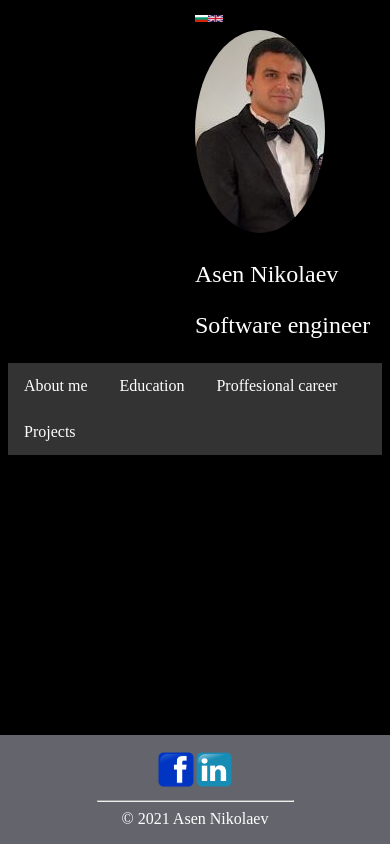
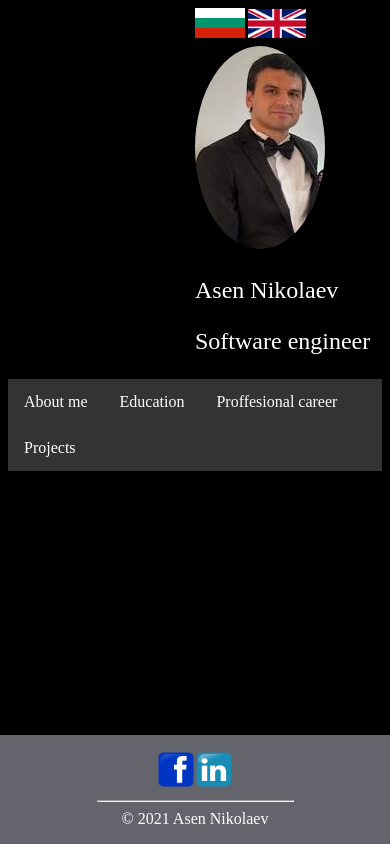
Before and after one commit to asen1995/asen-nikolaev-web-site, an Angular app: page / in a window 390 px wide. Built offline with nearby package versions, Linux system fonts and the light colour scheme.

Commit message:
responsive design

```diff
--- a/src/app/home-screen/home-screen.component.scss
+++ b/src/app/home-screen/home-screen.component.scss
@@ -17,11 +17,9 @@
 }
 
 .en-flag{
-  width: 7.7%;
-  height: 7.7%;
-  margin-left: 0.5%;
+  width: 58px;
+  margin-left: 1.5%;
 }
 .bg-flag{
-    width: 6.7%;
-    height: 6.7%;
+  width: 50px;
 }
```
